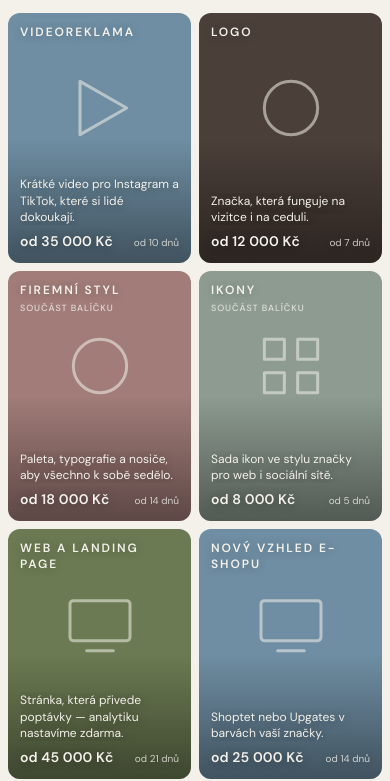
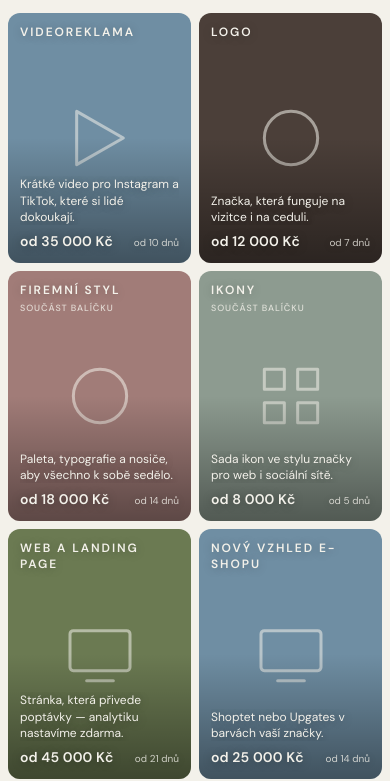
Before and after one commit to levafedorov/framehouse, a Next.js app: page / in a window 390 px wide. Shown: the part 775-1556 px from the top of the page. Built offline with nearby package versions, Linux system fonts and the light colour scheme.

Commit message:
Centre the service tile icons
Drop the upward offset left over from the centred pill and centre the
play triangle inside its viewBox.

Co-Authored-By: Claude Fable 5.1 <noreply@anthropic.com>

```diff
--- a/src/components/Icons.tsx
+++ b/src/components/Icons.tsx
@@ -90,7 +90,8 @@ export function Close({ size = 22, ...rest }: Props) {
 export function VideoIcon({ size = 18, ...rest }: Props) {
   return (
     <svg {...base(size, rest)}>
-      <path d="M6 4l14 8-14 8z" />
+      {/* triangle centred on the viewBox, not flush left */}
+      <path d="M5 4l14 8-14 8z" />
     </svg>
   );
 }
--- a/src/components/ServiceCard.module.css
+++ b/src/components/ServiceCard.module.css
@@ -60,7 +60,6 @@
 .icon {
   stroke-width: 0.9;
   opacity: 0.55;
-  transform: translateY(-22px);
 }
 
 /* name (where the category tiles had their index) and the bundle badge under it */
@@ -194,7 +193,6 @@
   .icon {
     width: 80px;
     height: 80px;
-    transform: translateY(-30px);
   }
 
   .top {
```
